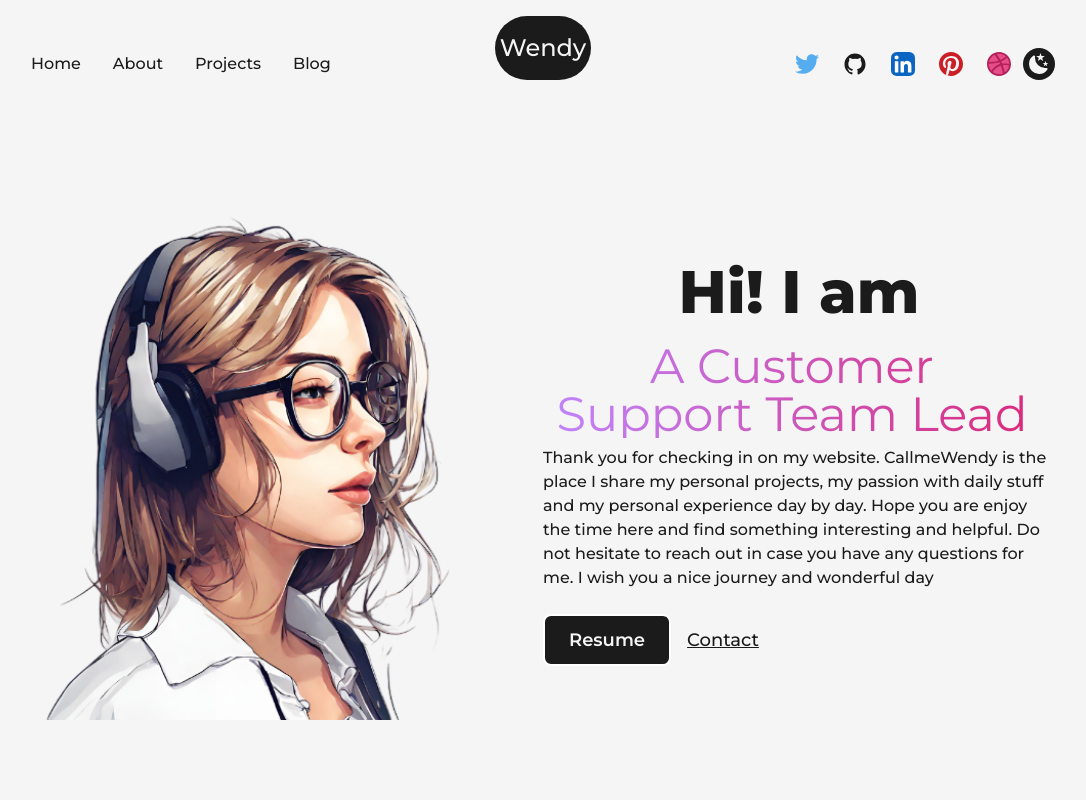
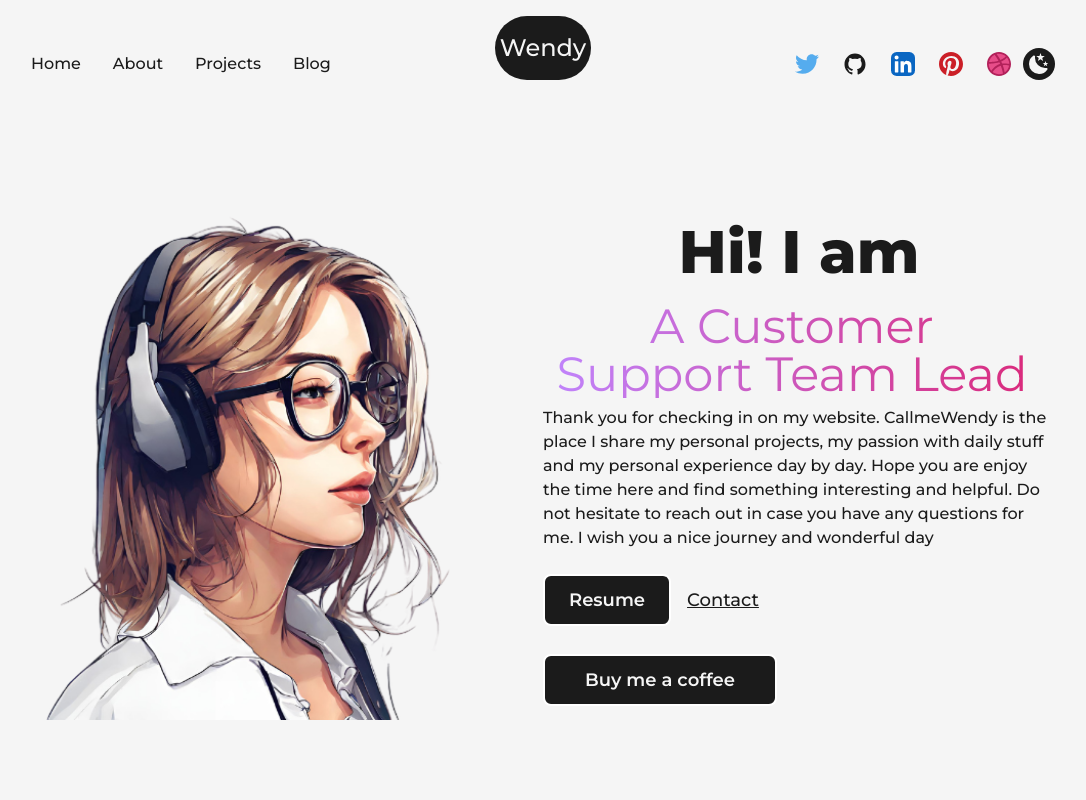
Before and after one commit to Lauracandoit/callmewendy, a Next.js app: page /callmewendy/ in a window 1280 px wide. Shown: the top 800 px of the page, without its empty margins (97-1183 px from the left). Built offline with nearby package versions, Linux system fonts and the light colour scheme.

Commit message:
buy me coffee

```diff
--- a/src/pages/index.js
+++ b/src/pages/index.js
@@ -28,10 +28,10 @@ export default function Home() {
               />
             </div>
             <div className="w-1/2 flex flex-col items-center self-center lg:w-full lg:text-center lg:pt-3 ">
-                <h2 className="xl:!text-5xl lg:!text-6xl md:!text-5xl sm:!text-1xl !text-6xl font-extrabold ">
-                  <div className="mb-3 sm:text-2xl"> Hi! I am</div>
-                </h2>
-                <div className="h-24 sm:h-32 ">
+              <h2 className="xl:!text-5xl lg:!text-6xl md:!text-5xl sm:!text-1xl !text-6xl font-extrabold ">
+                <div className="mb-3 sm:text-2xl"> Hi! I am</div>
+              </h2>
+              <div className="h-24 sm:h-32 ">
                 <h2>
                   <TypeAnimation
                     sequence={[
@@ -77,6 +77,15 @@ export default function Home() {
                   {" "}
                   Contact
                 </Link>
+
+              </div>
+              <div className="flex items-center self-start mt-2 lg:self-center ">
+              <Link
+                  href="https://buymeacoffee.com/callmewendy"
+                  className="flex items-center bg-dark text-light p-2.5 mt-5 px-10 rounded-lg text-lg border-white font-semibold hover:bg-white hover:text-black border-solid border-transparent hover:border-blackk border-2 dark:bg-light dark:text-dark hover:dark:bg-dark hover:dark:text-light hover:dark:border-light md:p-2 md:px-4 md:text-base"
+                >
+                  Buy me a coffee
+                </Link>
               </div>
             </div>
           </div>
```
